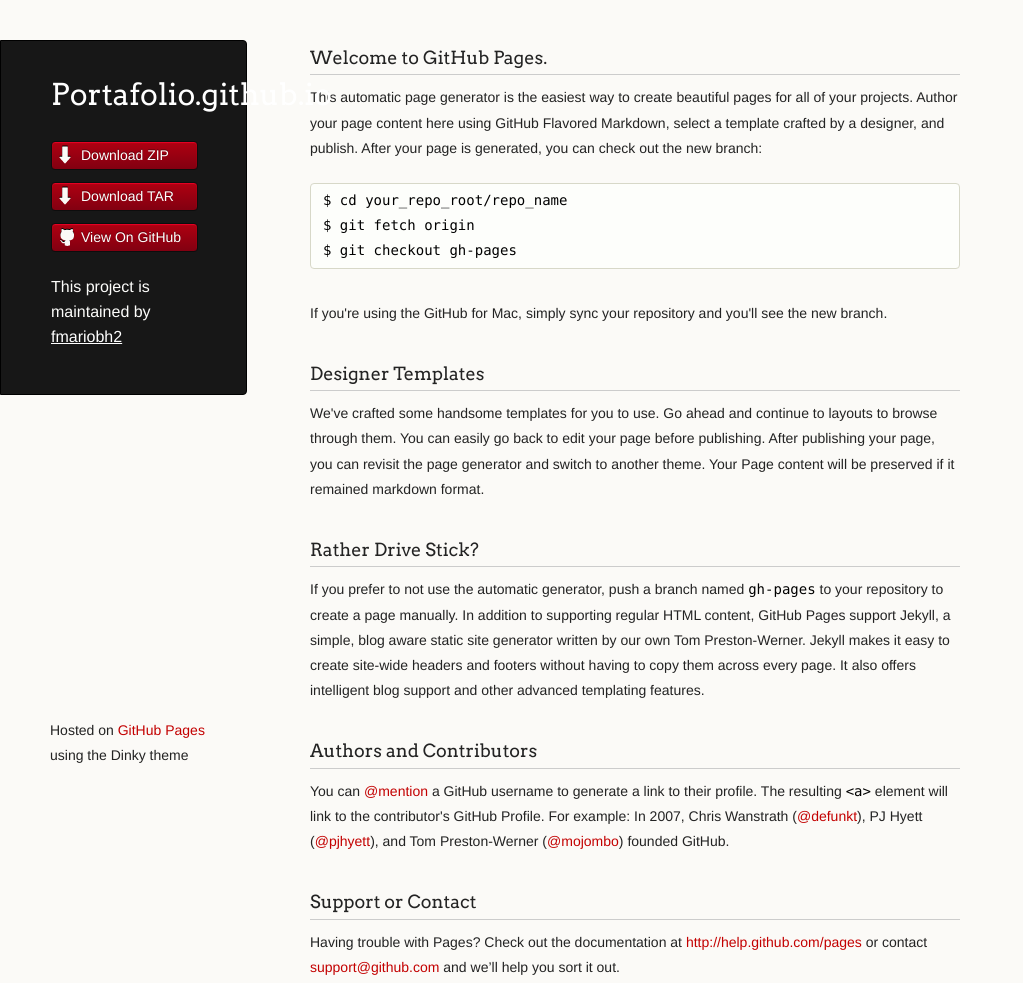
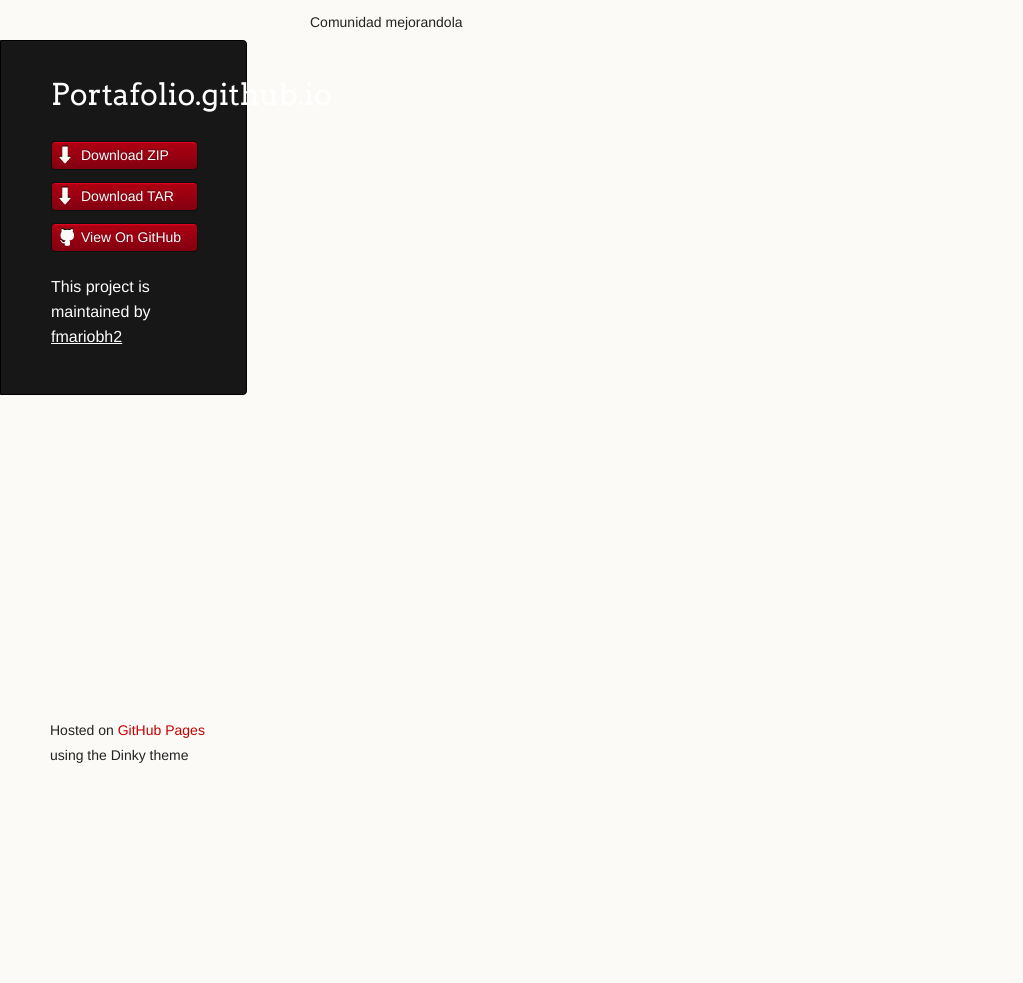
Before and after one commit to franciscobautista/franciscobautista.github.io, a plain HTML site: page index.html in a window 1280 px wide. Shown: the whole page, without its empty margins (0-1023 px from the left). After the commit the page ends 800 px from the top, so only its background shows below. Drawn offline with Linux system fonts and the light colour scheme.

```diff
--- a/index.html
+++ b/index.html
@@ -20,9 +20,9 @@
         <p class="header"></p>
 
         <ul>
-          <li class="download"><a class="buttons" href="https://github.com/fmariobh2/portafolio.github.io/zipball/master">Download ZIP</a></li>
-          <li class="download"><a class="buttons" href="https://github.com/fmariobh2/portafolio.github.io/tarball/master">Download TAR</a></li>
-          <li><a class="buttons github" href="https://github.com/fmariobh2/portafolio.github.io">View On GitHub</a></li>
+          <li class="download"><a class="buttons" href="https://github.com/fmariobh2/portafolio/zipball/master">Download ZIP</a></li>
+          <li class="download"><a class="buttons" href="https://github.com/fmariobh2/portafolio/tarball/master">Download TAR</a></li>
+          <li><a class="buttons github" href="https://github.com/fmariobh2/portafolio">View On GitHub</a></li>
         </ul>
 
         <p class="header">This project is maintained by <a class="header name" href="https://github.com/fmariobh2">fmariobh2</a></p>
@@ -30,37 +30,7 @@
 
       </header>
       <section>
-        <h3>
-<a id="welcome-to-github-pages" class="anchor" href="#welcome-to-github-pages" aria-hidden="true"><span class="octicon octicon-link"></span></a>Welcome to GitHub Pages.</h3>
-
-<p>This automatic page generator is the easiest way to create beautiful pages for all of your projects. Author your page content here using GitHub Flavored Markdown, select a template crafted by a designer, and publish. After your page is generated, you can check out the new branch:</p>
-
-<pre><code>$ cd your_repo_root/repo_name
-$ git fetch origin
-$ git checkout gh-pages
-</code></pre>
-
-<p>If you're using the GitHub for Mac, simply sync your repository and you'll see the new branch.</p>
-
-<h3>
-<a id="designer-templates" class="anchor" href="#designer-templates" aria-hidden="true"><span class="octicon octicon-link"></span></a>Designer Templates</h3>
-
-<p>We've crafted some handsome templates for you to use. Go ahead and continue to layouts to browse through them. You can easily go back to edit your page before publishing. After publishing your page, you can revisit the page generator and switch to another theme. Your Page content will be preserved if it remained markdown format.</p>
-
-<h3>
-<a id="rather-drive-stick" class="anchor" href="#rather-drive-stick" aria-hidden="true"><span class="octicon octicon-link"></span></a>Rather Drive Stick?</h3>
-
-<p>If you prefer to not use the automatic generator, push a branch named <code>gh-pages</code> to your repository to create a page manually. In addition to supporting regular HTML content, GitHub Pages support Jekyll, a simple, blog aware static site generator written by our own Tom Preston-Werner. Jekyll makes it easy to create site-wide headers and footers without having to copy them across every page. It also offers intelligent blog support and other advanced templating features.</p>
-
-<h3>
-<a id="authors-and-contributors" class="anchor" href="#authors-and-contributors" aria-hidden="true"><span class="octicon octicon-link"></span></a>Authors and Contributors</h3>
-
-<p>You can <a href="https://github.com/blog/821" class="user-mention">@mention</a> a GitHub username to generate a link to their profile. The resulting <code>&lt;a&gt;</code> element will link to the contributor's GitHub Profile. For example: In 2007, Chris Wanstrath (<a href="https://github.com/defunkt" class="user-mention">@defunkt</a>), PJ Hyett (<a href="https://github.com/pjhyett" class="user-mention">@pjhyett</a>), and Tom Preston-Werner (<a href="https://github.com/mojombo" class="user-mention">@mojombo</a>) founded GitHub.</p>
-
-<h3>
-<a id="support-or-contact" class="anchor" href="#support-or-contact" aria-hidden="true"><span class="octicon octicon-link"></span></a>Support or Contact</h3>
-
-<p>Having trouble with Pages? Check out the documentation at <a href="http://help.github.com/pages">http://help.github.com/pages</a> or contact <a href="mailto:support@github.com">support@github.com</a> and we’ll help you sort it out.</p>
+        <p>Comunidad mejorandola</p>
       </section>
       <footer>
         <p><small>Hosted on <a href="http://pages.github.com">GitHub Pages</a> using the Dinky theme</small></p>
```
Also changed, not shown: params.json (+1 -1 lines).
